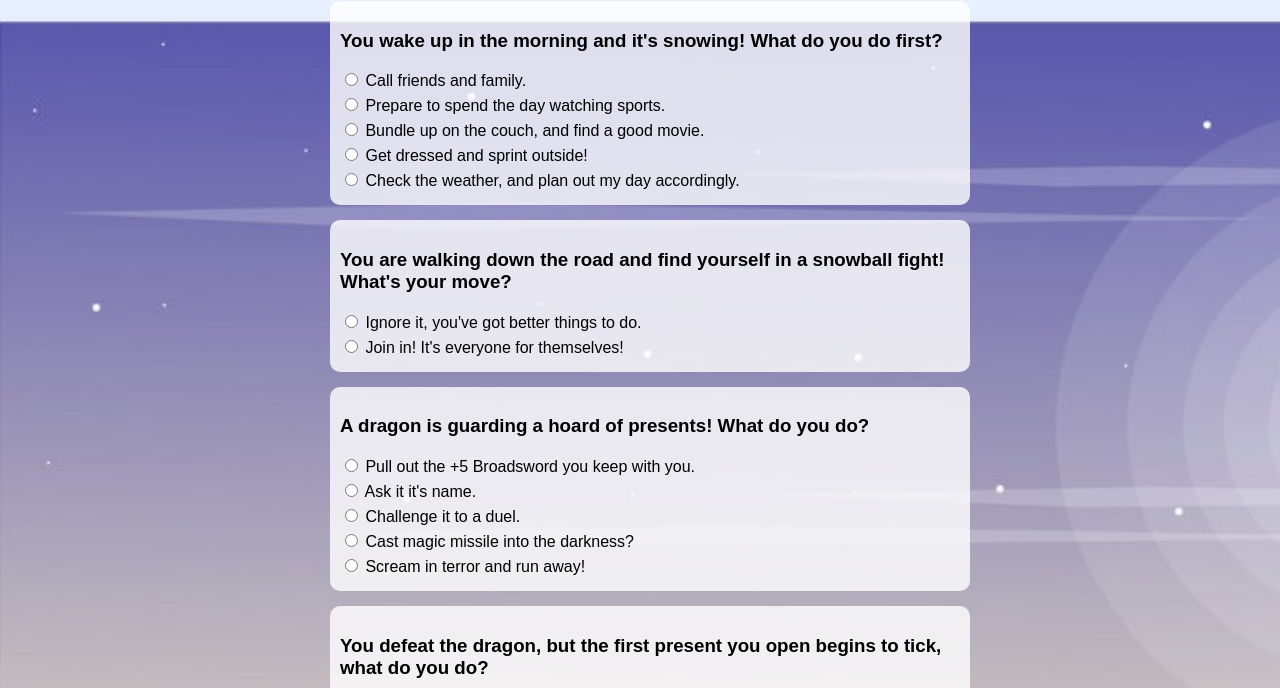
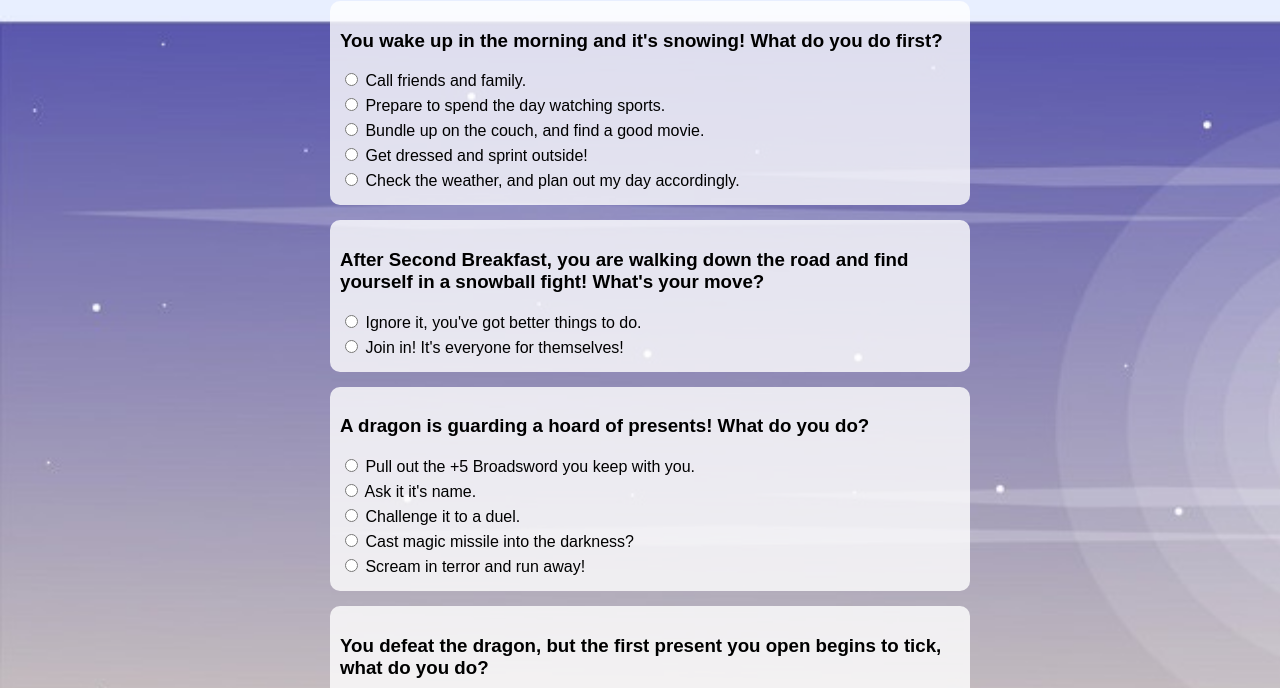
Before and after one commit to matternstsr/Pixel-Perfect-Game-Selector, a plain HTML site: page index.html in a window 1280 px wide. Shown: the part 79-767 px from the top of the page. Drawn offline with Linux system fonts and the light colour scheme.

Commit message:
Corrected the second questions wording.

```diff
--- a/index.html
+++ b/index.html
@@ -65,7 +65,7 @@
 
     <!-- Second Section -->
     <div class="box">
-      <h3>You are walking down the road and find yourself in a snowball fight! What's your move?</h3>
+      <h3>After Second Breakfast, you are walking down the road and find yourself in a snowball fight! What's your move?</h3>
       <form>
         <label>
           <input type="radio" name="playerOptions" value="Single"> Ignore it, you've got better things to do.
```
